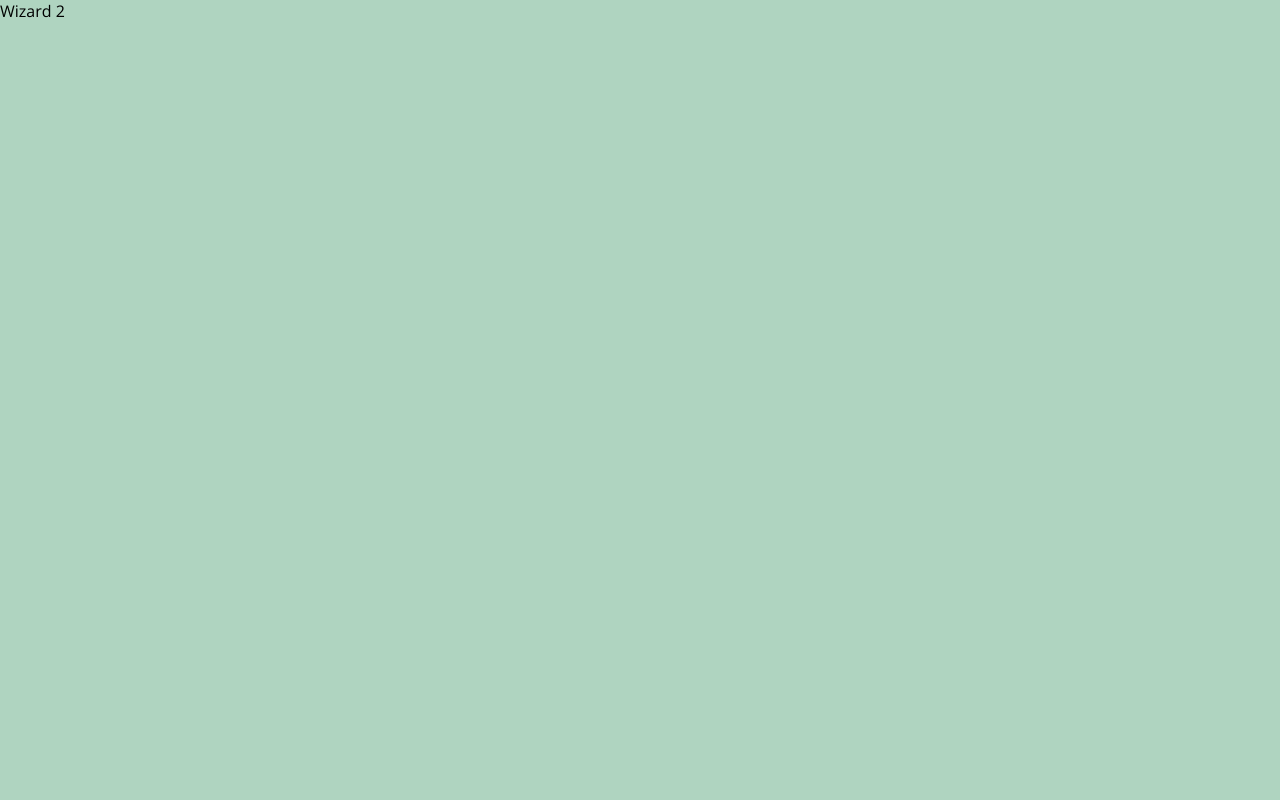
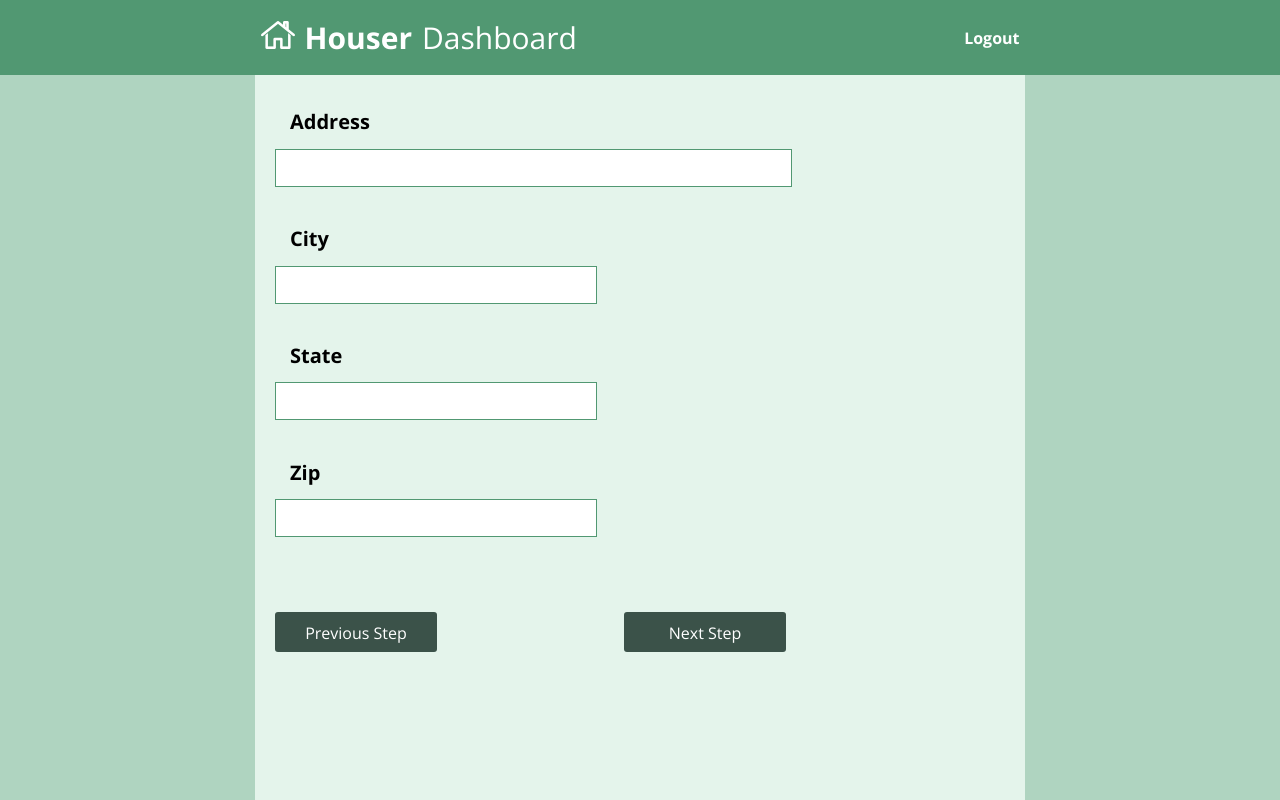
Before and after one commit to brittanyjat/2.1, a React (Create React App) app: page /#/wizard/2 in a window 1280 px wide. Shown: the top 800 px of the page. Built offline with nearby package versions, Linux system fonts and the light colour scheme.

Commit message:
put together skeleton for wizard components and set up reducer/store

```diff
--- a/package.json
+++ b/package.json
@@ -6,8 +6,10 @@
     "axios": "^0.17.1",
     "react": "^16.2.0",
     "react-dom": "^16.2.0",
+    "react-redux": "^5.0.6",
     "react-router-dom": "^4.2.2",
-    "react-scripts": "1.1.1"
+    "react-scripts": "1.1.1",
+    "redux": "^3.7.2"
   },
   "scripts": {
     "start": "react-scripts start",
--- a/src/Components/Dashboard.js
+++ b/src/Components/Dashboard.js
@@ -1,5 +1,6 @@
 import React, { Component } from 'react';
 import Header from './Header';
+import { Link } from 'react-router-dom';
 
 export default class Dashboard extends Component {
     render() {
@@ -7,7 +8,7 @@ export default class Dashboard extends Component {
             <div id='dashboard-main'>
                 <div><Header /></div>
                 <div className='dashboard-container'>
-                    <button className='add-new-button font-20 bold'>Add new property</button>
+                    <Link to='/wizard/1'><button className='add-new-button font-20 bold'>Add new property</button></Link>
                     <div className='filter-container'>
                         <span className='font-20'>List properties with "desired rent" greater than: $</span>
                         <input
@@ -16,7 +17,7 @@ export default class Dashboard extends Component {
                         </input>
                         <button className='filter-button filter'>Filter</button>
                         <button className='filter-button white-text reset'>Reset</button>
-                        <hr/>
+                        <hr />
                     </div>
                 </div>
             </div>
--- a/src/Components/Wizard/Wizard.css
+++ b/src/Components/Wizard/Wizard.css
@@ -3,7 +3,6 @@ h1 {
     margin-left: 15px;
     font-weight: 700;
 }
-
 
 .wizard-container {
     width: 50%;
@@ -17,13 +16,35 @@ h1 {
     box-sizing: border-box;
     padding: 20px;
     min-width: 770px;
-  }
+}
 
-  .step-button {
+.step1-button-container {
+    margin-top: 50px;
+    display: flex;
+    width: 70%;
+    justify-content: center;
+}
+
+.step-button {
       background-color: #3b5249;
       border-radius: 3px;
       padding: 10px 30px;
-      width: 140px;
+      width: 162px;
       height: 40px;
       font-size: 16px;
-  }
+}
+
+.step-button-container {
+      margin-top: 50px;
+      display: flex;
+      width: 70%;
+      justify-content: space-between;
+}
+
+.complete-button {
+    border-radius: 3px;
+    padding: 10px 30px;
+    width: 162px;
+    height: 40px;
+    font-size: 16px;
+}
--- a/src/Components/Wizard/Wizard1.js
+++ b/src/Components/Wizard/Wizard1.js
@@ -1,21 +1,51 @@
 import React, { Component } from 'react';
 import './Wizard.css';
 import Header from '../Header';
+import { Link } from 'react-router-dom';
+import { connect } from 'react-redux';
+import { updateName, updateDescription } from '../../reducer';
 
-export default class Wizard1 extends Component {
+class Wizard1 extends Component {
     render() {
+        // console.log(this.props)
+        const { updateName, updateDescription, name, description } = this.props;
         return (
             <div>
                 <Header />
                 <div className='wizard-container'>
-                    <h1>Property Name</h1>
-                    <input className='input-70'></input>
-                    <h1>Property Description</h1>
-                    <input className='input-70'></input>
-                    <button
-                        className='step-button white-text'>Next Step</button>
+                    <div className='step-container'>
+                        <h1>Property Name</h1>
+
+                        <input
+                            className='input-70'
+                            placeholder={name}
+                            type='text'
+                            onChange={(e) => updateName(e.target.value)}>
+                        </input>
+
+                        <h1>Property Description</h1>
+                        <input
+                            className='input-70'
+                            placeholder={description}
+                            type='text'
+                            onChange={(e) => updateDescription(e.target.value)}>
+                        </input>
+                    </div>
+                    <div className='step1-button-container'>
+                        <Link to='/wizard/2'><button
+                            className='step-button white-text'>Next Step</button></Link>
+                    </div>
                 </div>
             </div>
         )
     }
 }
+
+var mapStateToProps = (state) => {
+    return {
+        name: state.name,
+        description: state.description
+    };
+}
+
+export default connect(mapStateToProps, { updateName, updateDescription })(Wizard1);
--- a/src/Components/Wizard/Wizard2.js
+++ b/src/Components/Wizard/Wizard2.js
@@ -1,10 +1,37 @@
 import React, { Component } from 'react';
+import Header from '../Header';
+import { Link } from 'react-router-dom';
 
 export default class Wizard2 extends Component {
     render() {
         return (
             <div>
-                Wizard 2
+                <Header />
+                <div className='wizard-container'>
+                    <div className='step-container'>
+
+                        <div className='step2-container'>
+                            <div><h1>Address</h1></div>
+                            <input className='input-70'></input>
+                        </div>
+
+                        <div className='step2-container'>
+                            <div><h1>City</h1></div>
+                            <input></input>
+                            <div><h1>State</h1></div>
+                            <input></input>
+                        </div>
+
+                        <div className='step2-container'>
+                            <div><h1>Zip</h1></div>
+                            <input></input>
+                        </div>
+                        <div className='step-button-container'>
+                            <Link to='/wizard/1'><button className='step-button white-text'>Previous Step</button></Link>
+                            <Link to='/wizard/3'><button className='step-button white-text'>Next Step</button></Link>
+                        </div>
+                    </div>
+                </div>
             </div>
         )
     }
--- a/src/Components/Wizard/Wizard3.js
+++ b/src/Components/Wizard/Wizard3.js
@@ -1,10 +1,27 @@
 import React, { Component } from 'react';
+import Header from '../Header';
+import { Link } from 'react-router-dom';
 
 export default class Wizard3 extends Component {
     render() {
         return (
             <div>
-                Wizard 3
+                <Header />
+                <div className='wizard-container'>
+                    <div className='step-container'>
+                        <div className='step3-image-container'>
+                            <img />
+                        </div>
+                        <div className='step2-container'>
+                            <div><h1>Image URL</h1></div>
+                            <input className='input-70'></input>
+                        </div>
+                        <div className='step-button-container'>
+                            <Link to='/wizard/2'><button className='step-button white-text'>Previous Step</button></Link>
+                            <Link to='/wizard/4'><button className='step-button white-text'>Next Step</button></Link>
+                        </div>
+                    </div>
+                </div>
             </div>
         )
     }
--- a/src/Components/Wizard/Wizard4.js
+++ b/src/Components/Wizard/Wizard4.js
@@ -1,10 +1,28 @@
 import React, { Component } from 'react';
+import Header from '../Header';
+import { Link } from 'react-router-dom';
 
 export default class Wizard4 extends Component {
     render() {
         return (
             <div>
-                Wizard 4
+                <Header />
+                <div className='wizard-container'>
+                    <div className='step-container'>
+                        <div className='step2-container'>
+                            <div><h1>Loan Amount</h1></div>
+                            <input className='input-70'></input>
+                        </div>
+                        <div className='step2-container'>
+                            <div><h1>Monthly Mortgage</h1></div>
+                            <input className='input-70'></input>
+                        </div>
+                        <div className='step-button-container'>
+                            <Link to='/wizard/3'><button className='step-button white-text'>Previous Step</button></Link>
+                            <Link to='/wizard/5'><button className='step-button white-text'>Next Step</button></Link>
+                        </div>
+                    </div>
+                </div>
             </div>
         )
     }
--- a/src/Components/Wizard/Wizard5.js
+++ b/src/Components/Wizard/Wizard5.js
@@ -1,10 +1,25 @@
 import React, { Component } from 'react';
+import Header from '../Header';
+import { Link } from 'react-router-dom';
 
 export default class Wizard5 extends Component {
     render() {
         return (
             <div>
-                Wizard 5
+                <Header />
+                <div className='wizard-container'>
+                    <div className='step-container'>
+                        <h3>Recommended Rent $</h3>
+                        <div className='step2-container'>
+                            <div><h1>Desired Rent</h1></div>
+                            <input className='input-70'></input>
+                        </div>
+                        <div className='step-button-container'>
+                            <Link to='/wizard/4'><button className='step-button white-text'>Previous Step</button></Link>
+                            <Link to='/dashboard'><button className='complete-button white-text filter'>Complete</button></Link>
+                        </div>
+                    </div>
+                </div>
             </div>
         )
     }
--- a/src/index.js
+++ b/src/index.js
@@ -3,6 +3,11 @@ import ReactDOM from 'react-dom';
 import './index.css';
 import App from './App';
 import registerServiceWorker from './registerServiceWorker';
+import { Provider } from 'react-redux';
+import store from './store';
 
-ReactDOM.render(<App />, document.getElementById('root'));
+ReactDOM.render(
+    <Provider store={store}>
+        <App />
+    </Provider>, document.getElementById('root'));
 registerServiceWorker();
--- /dev/null
+++ b/src/reducer.js
@@ -0,0 +1,43 @@
+const initialState = {
+    name: '',
+    description: '',
+    loan: 0,
+    monthlyMortgage: 0,
+    recommendedRent: 0,
+    address: '',
+    city: '',
+    state: '',
+    zip: '',
+    imageUrl: '',
+    desiredRent: 0
+}
+
+const UPDATE_NAME = 'UPDATE_NAME';
+const UPDATE_DESCRIPTION = 'UPDATE_DESCRIPTION';
+
+function reducer(state =  initialState, action){
+    switch(action.type){
+        case UPDATE_NAME:
+            return {...state, name: action.payload}
+        case UPDATE_DESCRIPTION:
+            return {...state, description: action.payload}
+        default:
+            return state
+    }
+}
+
+export default reducer;
+
+export function updateName(value){
+    return {
+        type: UPDATE_NAME,
+        payload: value
+    }
+};
+
+export function updateDescription(value){
+    return {
+        type: UPDATE_DESCRIPTION,
+        payload: value
+    }
+};
--- /dev/null
+++ b/src/store.js
@@ -0,0 +1,4 @@
+import { createStore } from 'redux';
+import reducer from './reducer';
+
+export default createStore(reducer);
```
Also changed, not shown: 1 other file (tests, documents, lock files or other folders).
